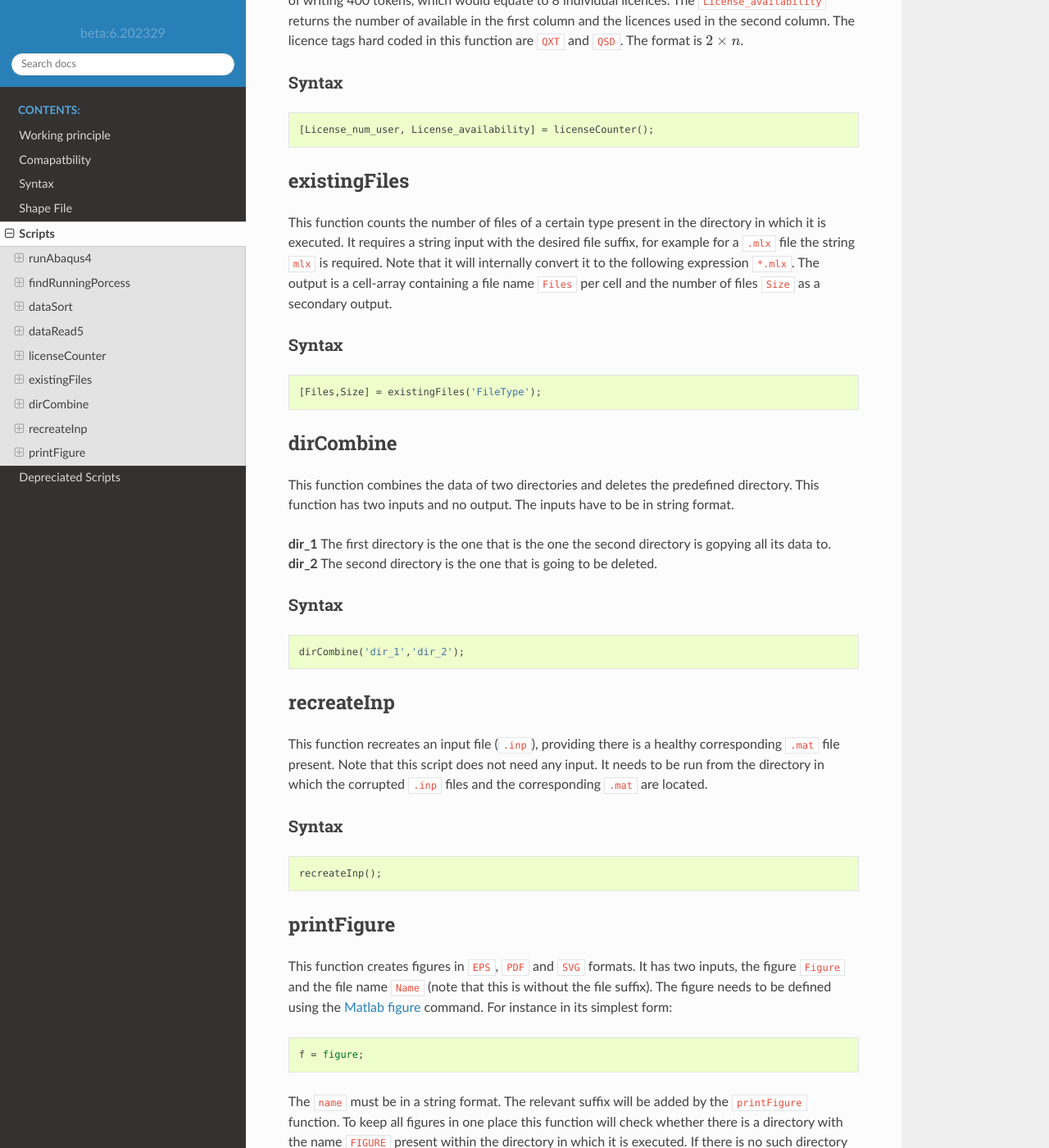
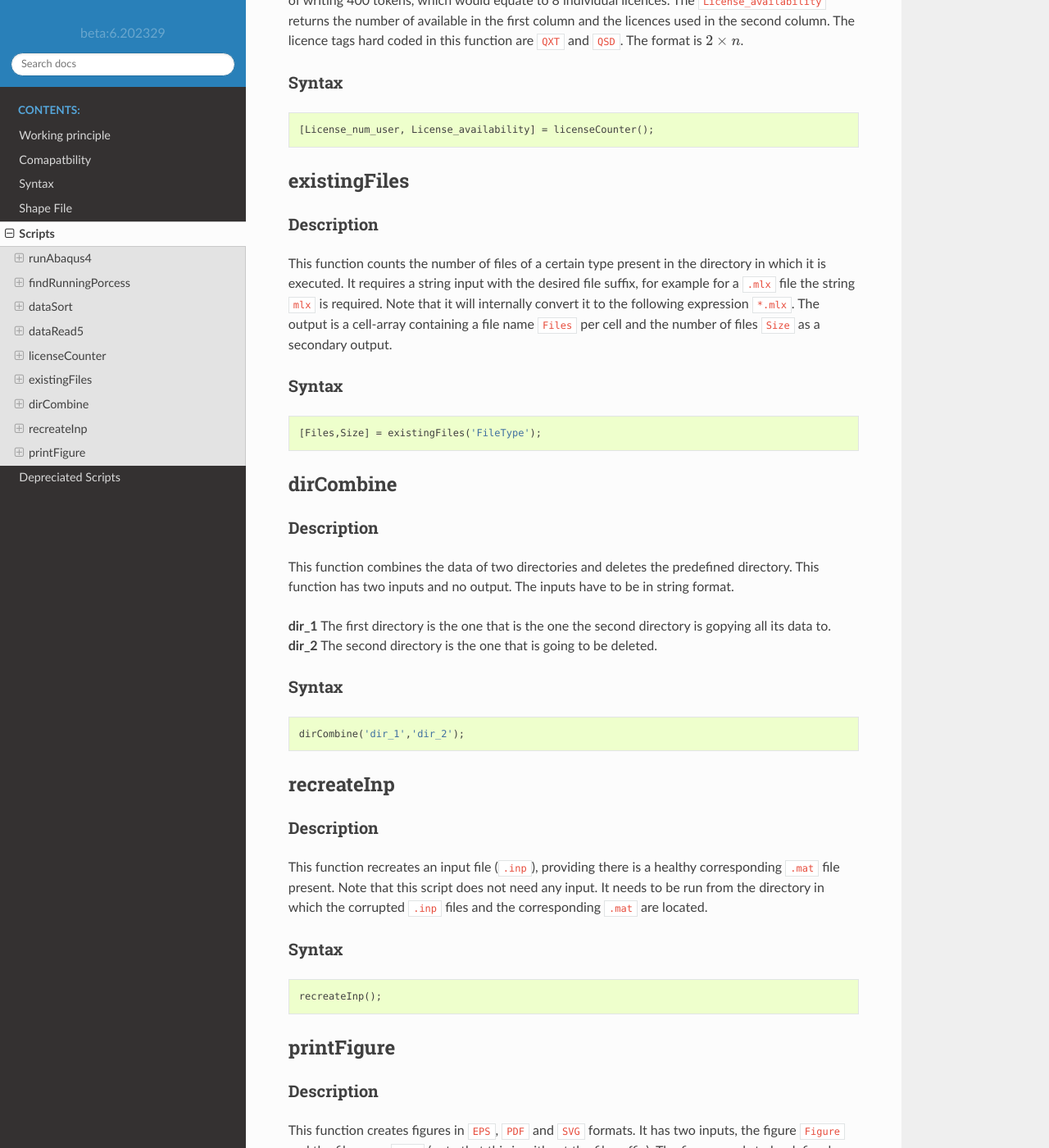
Before and after one commit to aq18507/GATORdocs, a Sphinx documentation site: the page built from doc/Scripts.rst, in a window 1280 px wide and 1400 px high, scrolled down 4170 px. Shown: the whole window at 82% size. Built offline with Sphinx 7.4.7 and the Read the Docs theme 2.0.0, drawn with Linux system fonts in a browser that asks for light colours.

Commit message:
docs: update Scripts.rst

```diff
--- a/doc/Scripts.rst
+++ b/doc/Scripts.rst
@@ -159,6 +159,9 @@ Syntax
 existingFiles
 -------------
 
+Description
++++++++++++
+
 This function counts the number of files of a certain type present in the directory in which it is executed. It requires a string input with the desired file suffix, for example for a ``.mlx`` file the string ``mlx`` is required. Note that it will internally convert it to the following expression ``*.mlx``. The output is a cell-array containing a file name ``Files`` per cell and the number of files ``Size`` as a secondary output.
 
 Syntax
@@ -171,6 +174,9 @@ Syntax
 
 dirCombine
 ----------
+
+Description
++++++++++++
 
 This function combines the data of two directories and deletes the predefined directory. This function has two inputs and no output. The inputs have to be in string format.
 
@@ -188,6 +194,9 @@ Syntax
 recreateInp
 -----------
 
+Description
++++++++++++
+
 This function recreates an input file (``.inp``), providing there is a healthy corresponding ``.mat`` file present. Note that this script does not need any input. It needs to be run from the directory in which the corrupted ``.inp`` files and the corresponding ``.mat`` are located.
 
 Syntax
@@ -201,6 +210,9 @@ Syntax
 
 printFigure
 -----------
+
+Description
++++++++++++
 
 This function creates figures in ``EPS``, ``PDF`` and ``SVG`` formats. It has two inputs, the figure ``Figure`` and the file name ``Name`` (note that this is without the file suffix). The figure needs to be defined using the `Matlab figure <https://uk.mathworks.com/help/matlab/ref/figure.html>`_ command. For instance in its simplest form:
 
```
